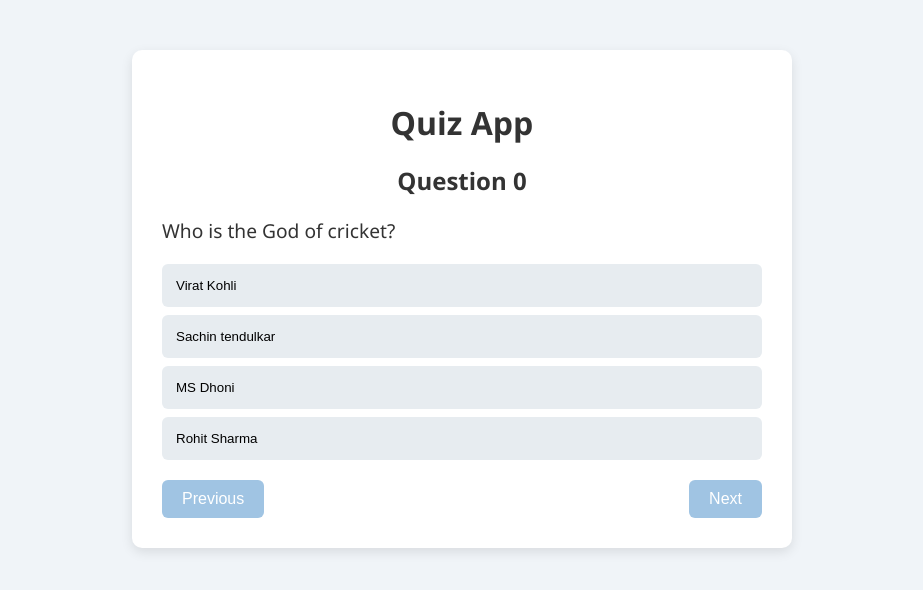
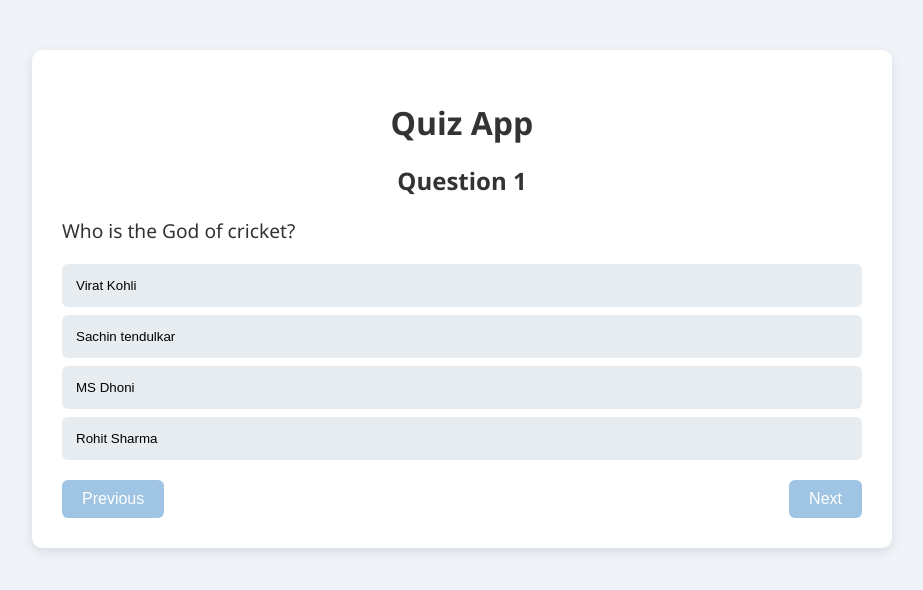
Before and after one commit to lakshyasharma2612-debug/React, a React (Vite) app: page / in a window 1280 px wide. Shown: the top 590 px of the page, without its empty margins (178-1101 px from the left). Built offline with nearby package versions, Linux system fonts and the light colour scheme.

Commit message:
Results page added

```diff
--- a/src/App.jsx
+++ b/src/App.jsx
@@ -1,12 +1,14 @@
 
 import './index.css'
 import Quiz from "./component/quiz"
+import Results from './component/results';
 function App() {
 
 
   return (  < div className = "app-container">
   <h1> Quiz App </h1>
   <Quiz />
+
     </div>
   );
 }
--- a/src/component/quiz.jsx
+++ b/src/component/quiz.jsx
@@ -1,4 +1,5 @@
 import { useState } from "react";
+import Results from "./results";
 
 function Quiz()
 {
@@ -25,6 +26,7 @@
     const [currQuest,setcurrQuest]=useState(0);
    const [opselected,setopselected]=useState("None");
    const selectedAns=userans[currQuest];
+   const[quizFinished,setquizFinished]=useState(false);
 
     function handleoption(option)
     {
@@ -34,15 +36,24 @@
 
     }
     function goNext()
+    { if(currQuest===questionbank.length-1)
     {
+        setquizFinished(true);
+    }
+    else{
         setcurrQuest(currQuest+1);
+    }
     }
     function goPrev()
     {   if(currQuest>0){
         setcurrQuest(currQuest-1);
     }
     }
-    return <div> <h2> Question {currQuest}</h2>
+    if(quizFinished)
+    {
+        return <Results />
+    }
+    return <div> <h2> Question {currQuest+1}</h2>
     <p className="question"> {questionbank[currQuest].question}</p>
     {questionbank[currQuest].options.map((option)=>(
          <button className={"option"+(selectedAns==option?" selected":"")} onClick={()=> handleoption(option)}>{option}</button>
--- /dev/null
+++ b/src/component/results.jsx
@@ -0,0 +1,9 @@
+function Results()
+{
+    return <div>
+        <h2>RESULT</h2>
+        <p>Your Score: 2/3</p>
+        <button className="restart-button">Restart Quiz</button>
+    </div>;
+}
+export default Results;
--- a/src/index.css
+++ b/src/index.css
@@ -9,7 +9,7 @@
 
 /* Container styling for the app */
 .app-container {
-  max-width: 600px;
+  max-width: 800px;
   margin: 50px auto;
   background: #fff;
   padding: 30px;
```
